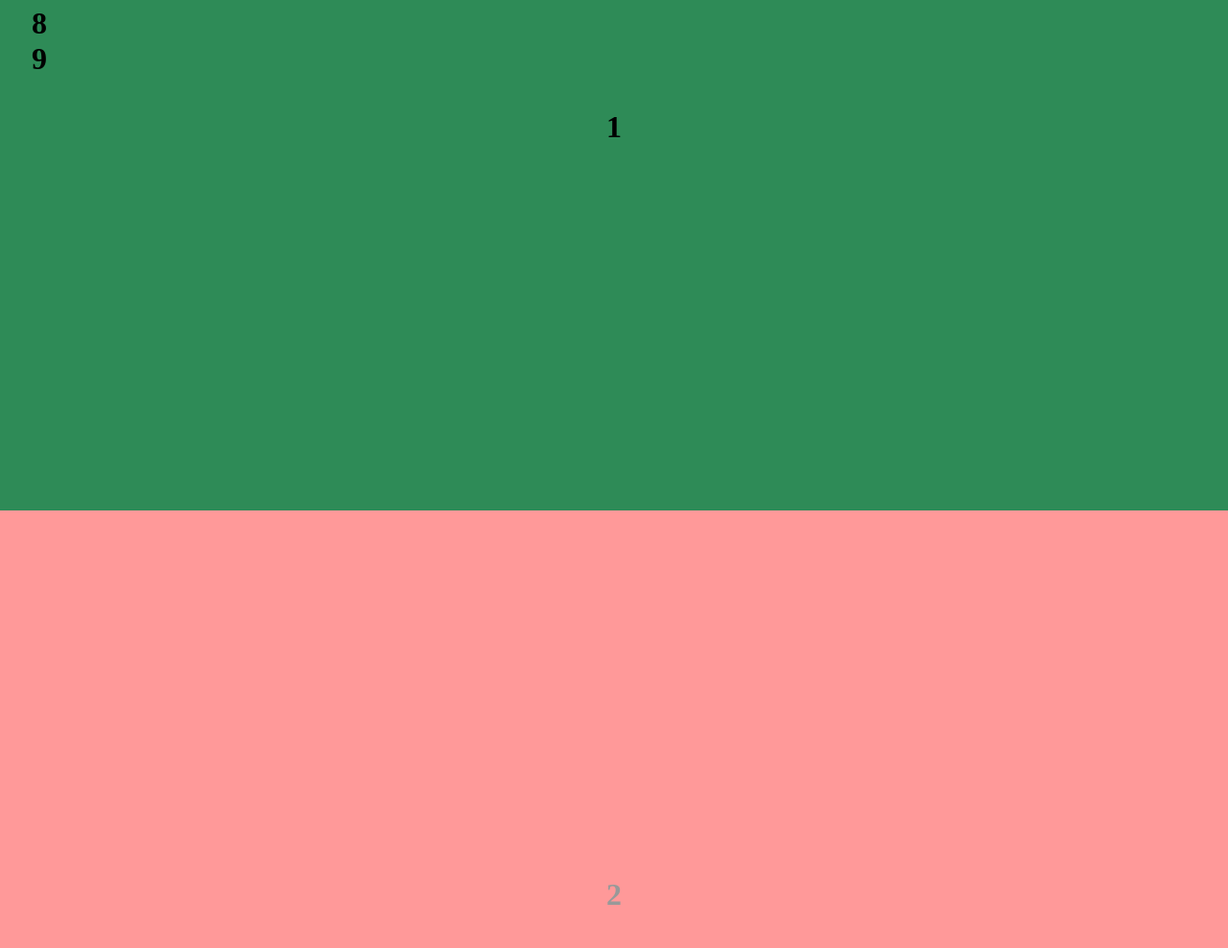
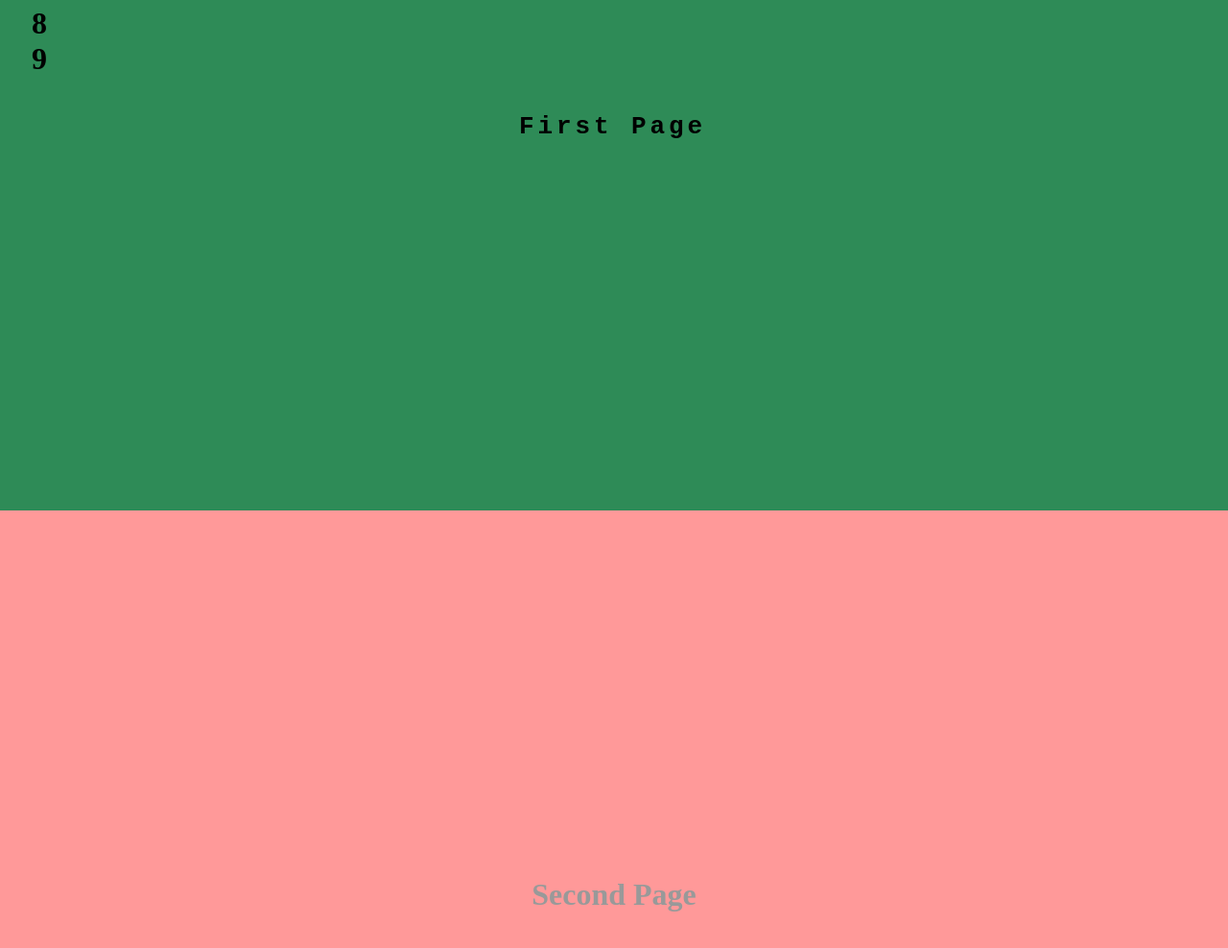
Before and after one commit to zealves/fullpage, a React app: page / in a window 1280 px wide. Shown: the part 268-1256 px from the top of the page at 96% size. Built offline with nearby package versions, Linux system fonts and the light colour scheme.

Commit message:
Add animated text

```diff
--- a/src/fullpage.css
+++ b/src/fullpage.css
@@ -66,3 +66,27 @@ body {
 .fixedPages .goToPage.current {
     text-decoration: underline;
 }
+
+.singleElement .animatedTxt {
+    font-family: monospace; /* Web-safe typewriter-like font */
+    overflow: hidden; /* Ensures the content is not revealed until the animation */
+    border-right: .15em solid orange; /* The typwriter cursor */
+    white-space: nowrap; /* Keeps the content on a single line */
+    margin: 0 auto; /* Gives that scrolling effect as the typing happens */
+    letter-spacing: .15em; /* Adjust as needed */
+    animation:
+        typing 3.5s steps(30, end),
+        blinking-cursor .5s step-end infinite;
+}
+
+/* The typing effect */
+@keyframes typing {
+  from { width: 0 }
+  to { width: 100% }
+}
+
+/* The typewriter cursor effect */
+@keyframes blinking-cursor {
+  from, to { border-color: transparent }
+  50% { border-color: orange; }
+}
--- a/src/fullpage.js
+++ b/src/fullpage.js
@@ -147,6 +147,12 @@ git tag -a v1.0.1 -m "msg"
 git push --tags
 
 
+https://codemyui.com/image-multiple-hotspot-activates-hover/
+
+
+https://codemyui.com/image-hover-magnifying-glass-zoom-effect-colour/
+
+
     https://www.digitalocean.com/community/tutorials/como-construir-uma-aplicacao-node-js-com-o-docker-pt
     */
 
--- /dev/null
+++ b/src/index.css
@@ -0,0 +1,3 @@
+.animatedTxt:after {
+    animation: typing 3.5s steps(40, end);
+}
--- a/src/index.js
+++ b/src/index.js
@@ -17,10 +17,14 @@ class App extends Component {
             <div className="App">
                 <FullPage>
                     <div orientation={'vertical'} className={'fullpage'} style={{ backgroundColor: 'seagreen' }}>
-                        <h1>1</h1>
+                        <div>
+                            <h1 className={'animatedTxt'}>First Page</h1>
+                        </div>
                     </div>
                     <div orientation={'horizontal'} className={'fullpage'} style={{ backgroundColor: 'red' }}>
-                        <h1>2</h1>
+                        <div>
+                            <h1 className={'animatedTxt'}>Second Page</h1>
+                        </div>
                     </div>
                     <div orientation={'horizontal'} className={'fullpage'} style={{ backgroundColor: 'yellow' }}>
                         <h1>3</h1>
```
